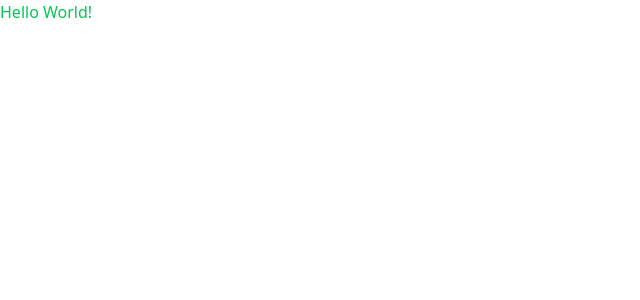
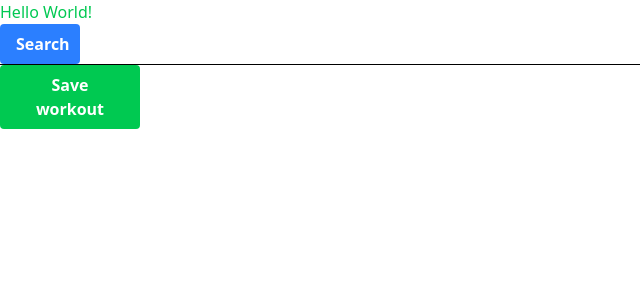
Before and after one commit to Gefors/Flerplattforms-projekt, a React (Vite) app: page / in a window 1280 px wide. Shown: the top 300 px of the page, without its empty margins (0-640 px from the left). Built offline with nearby package versions, Linux system fonts and the light colour scheme.

Commit message:
Skapande av en Button component

```diff
--- a/src/App.tsx
+++ b/src/App.tsx
@@ -1,9 +1,27 @@
+import { useState } from "react";
+import Button from "./components/Button";
+
 function App() {
   return (
-    <>
+    // <>
+    <div>
       <p className="text-green-500">Hello World!</p>
-    </>
-  )
+      <Button
+        className="bg-blue-500 hover:bg-blue-700 text-white font-bold py-2 px-4 rounded w-20"
+        onClick={() => console.log("Clicked")}
+      >
+        Search
+      </Button>
+      <hr />
+      <Button
+        className="bg-green-500 hover:bg-green-700 text-white font-bold py-2 px-4 rounded w-35"
+        onClick={() => console.log("Clicked")}
+      >
+        Save workout
+      </Button>
+    </div>
+    //  </>
+  );
 }
 
-export default App
+export default App;
--- /dev/null
+++ b/src/components/Button.tsx
@@ -0,0 +1,15 @@
+interface Props {
+  children: string;
+  onClick: () => void;
+  className?: string;
+}
+
+const Button = ({ className, children, onClick }: Props) => {
+  return (
+    <button className={className} onClick={onClick} type="button">
+      {children}
+    </button>
+  );
+};
+
+export default Button;
```
Also changed, not shown: 1 other file (tests, documents, lock files or other folders).
